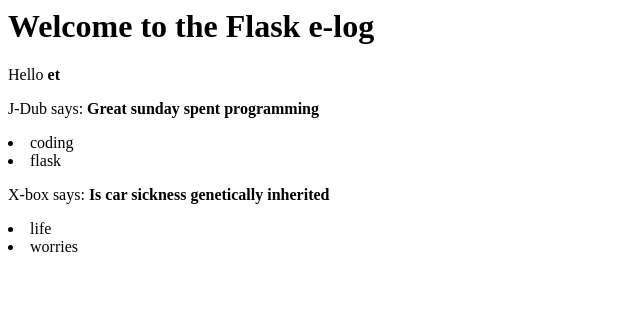
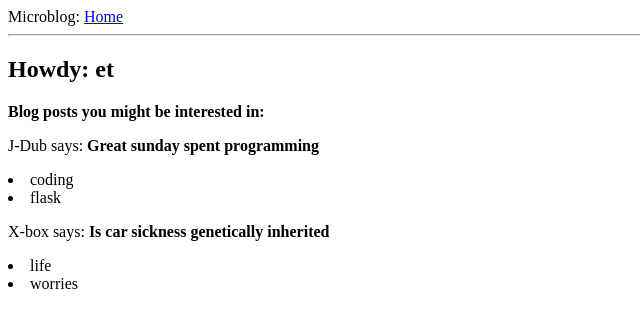
Before and after one commit to sprckt/flask_intro, a Flask app: page / in a window 1280 px wide. Shown: the top 328 px of the page, without its empty margins (0-640 px from the left). Run offline with Flask 2, Linux system fonts and the light colour scheme.

Commit message:
inherited templates

```diff
--- a/app/templates/index.html
+++ b/app/templates/index.html
@@ -1,19 +1,12 @@
-<html>
-    <head>
-        {% if title %}
-        <title>{{ title }} - e-log</title>
-        {% else %}
-        <title>Just welcome to the - e-log</title>
-        {% endif %}
-    </head>
-    <body>
-        <h1>Welcome to the Flask e-log</h3>
-        <p>Hello <b>{{ user.username }}</b></p>
-        {% for post in posts %}
-        <div><p>{{ post.author.username }} says: <b>{{ post.body }}</b></p></div>
-            {% for t in post.tags %}
-                <li>    {{ t }}</li>
-            {% endfor %}
+{% extends "base.html" %}
+
+{% block content%}
+    <h2>Howdy: {{ user.username }}</h2>
+    <p><b>Blog posts you might be interested in:</b></p>
+    {% for post in posts %}
+    <div><p>{{ post.author.username }} says: <b>{{ post.body }}</b></p></div>
+        {% for t in post.tags %}
+            <li>    {{ t }}</li>
         {% endfor %}
-    </body>
-</html>
+    {% endfor %}
+{% endblock %}
```
